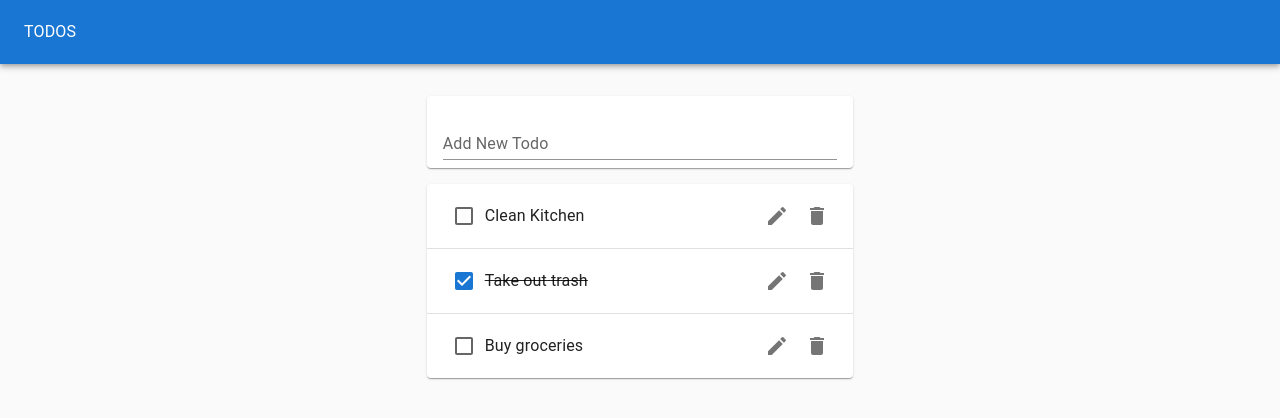
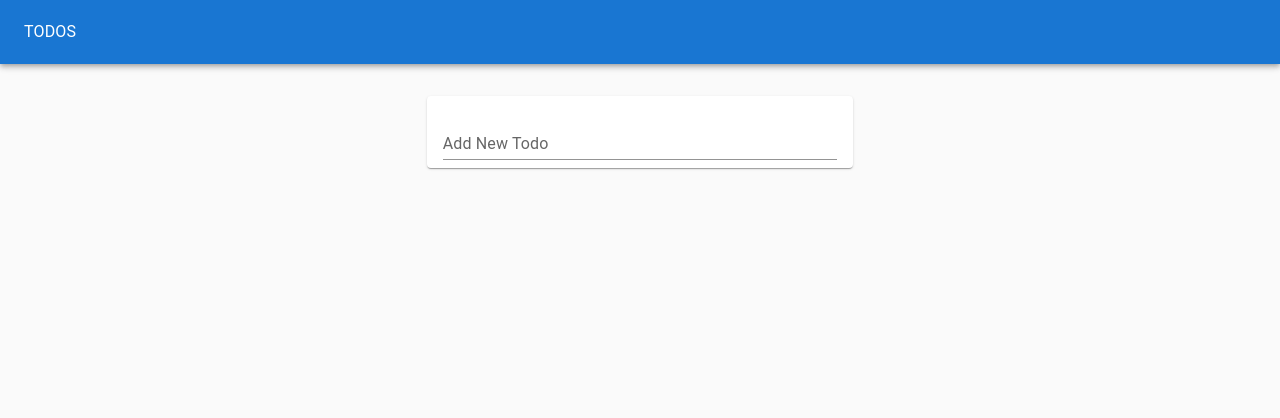
Before and after one commit to Passam02/react-todo-list, a React (Create React App) app: page / in a window 1280 px wide. Shown: the top 418 px of the page. Built offline with nearby package versions, Linux system fonts and the light colour scheme.

Commit message:
Refactor logic to custom hook

```diff
--- a/src/EditTodoForm.js
+++ b/src/EditTodoForm.js
@@ -1,7 +1,7 @@
 import React from 'react'
 import { TextField } from '@mui/material'
 import useInputState from './hooks/useInputState'
-import { ListItem, ListItemText, Checkbox, IconButton, ListItemSecondaryAction } from '@mui/material'
+import { IconButton, ListItemSecondaryAction } from '@mui/material'
 import { Cancel } from '@mui/icons-material'
 
 function EditTodoForm({editTodo, id, task, toggleEdit}) {
--- a/src/TodoApp.js
+++ b/src/TodoApp.js
@@ -1,35 +1,17 @@
-import React, { useState } from 'react'
+import React, { useEffect } from 'react'
+import useTodoState from './hooks/useTodoState'
 import { Typography, Paper, AppBar, Toolbar, Grid } from '@mui/material'
 import TodoList from './TodoList'
 import TodoForm from './TodoForm'
-import { v4 as uuid} from 'uuid'
+
 
 function TodoApp() {
-    const initialTodos = [
-        { id: uuid(), task: "Clean Kitchen", completed: false},
-        { id: uuid(), task: "Take out trash", completed: true},
-        { id: uuid(), task: "Buy groceries", completed: false},
-    ]
-    const [todos, setTodos] = useState(initialTodos)
-    const addTodo = newTodoText => {
-        setTodos([...todos, {id: uuid(), task: newTodoText, completed: false}])
-    }
-    const removeTodo = todoId => {
-        const updatedTodos = todos.filter(todo => todo.id !== todoId)
-        setTodos(updatedTodos)
-    }
-    const toggleTodo = todoId => {
-        const updatedTodos = todos.map(todo =>
-            todo.id === todoId ? {...todo, completed: !todo.completed} : todo
-        )
-        setTodos(updatedTodos)
-    }
-    const editTodo = (todoId, newTask) => {
-        const updatedTodos = todos.map(todo =>
-            todo.id === todoId ? {...todo, task: newTask } : todo
-        )
-        setTodos(updatedTodos)
-    }
+    const initialTodos = JSON.parse(window.localStorage.getItem('todos') || "[]")
+    const {todos, addTodo, removeTodo, toggleTodo, editTodo} = useTodoState(initialTodos)
+
+    useEffect(() => {
+        window.localStorage.setItem("todos", JSON.stringify(todos))
+    }, [todos])
 
     return (
         <Paper style={{
--- /dev/null
+++ b/src/hooks/useTodoState.js
@@ -0,0 +1,29 @@
+import { useState } from "react"
+import { v4 as uuid} from 'uuid'
+
+export default initialTodos => {
+    const [todos, setTodos] = useState(initialTodos)
+
+    return {
+        todos,
+        addTodo: newTodoText => {
+            setTodos([...todos, {id: uuid(), task: newTodoText, completed: false}])
+        },
+        removeTodo: todoId => {
+            const updatedTodos = todos.filter(todo => todo.id !== todoId)
+            setTodos(updatedTodos)
+        },
+        toggleTodo: todoId => {
+            const updatedTodos = todos.map(todo =>
+                todo.id === todoId ? {...todo, completed: !todo.completed} : todo
+            )
+            setTodos(updatedTodos)
+        },
+        editTodo: (todoId, newTask) => {
+            const updatedTodos = todos.map(todo =>
+                todo.id === todoId ? {...todo, task: newTask } : todo
+            )
+            setTodos(updatedTodos)
+        }
+    }
+}
```
